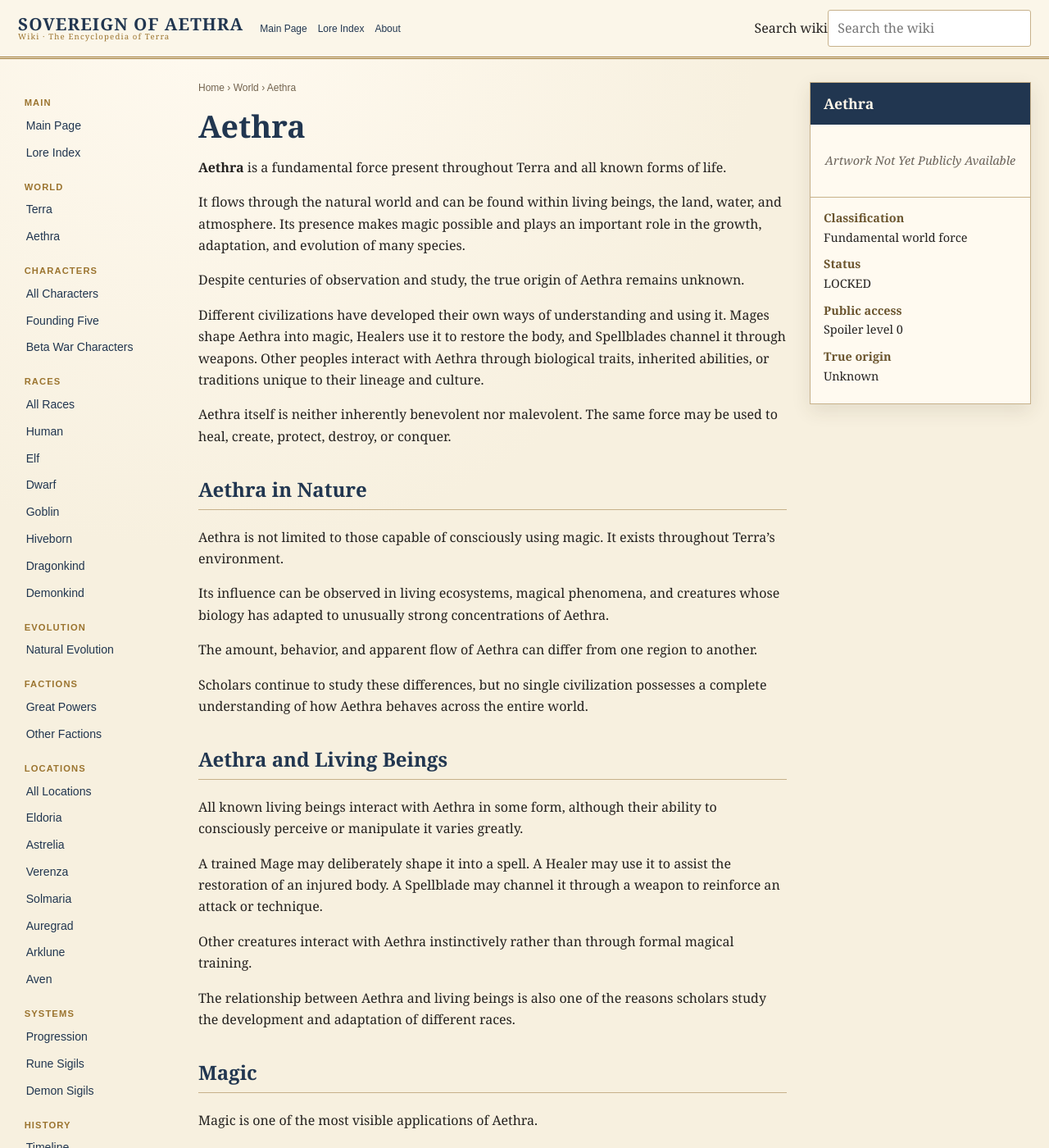
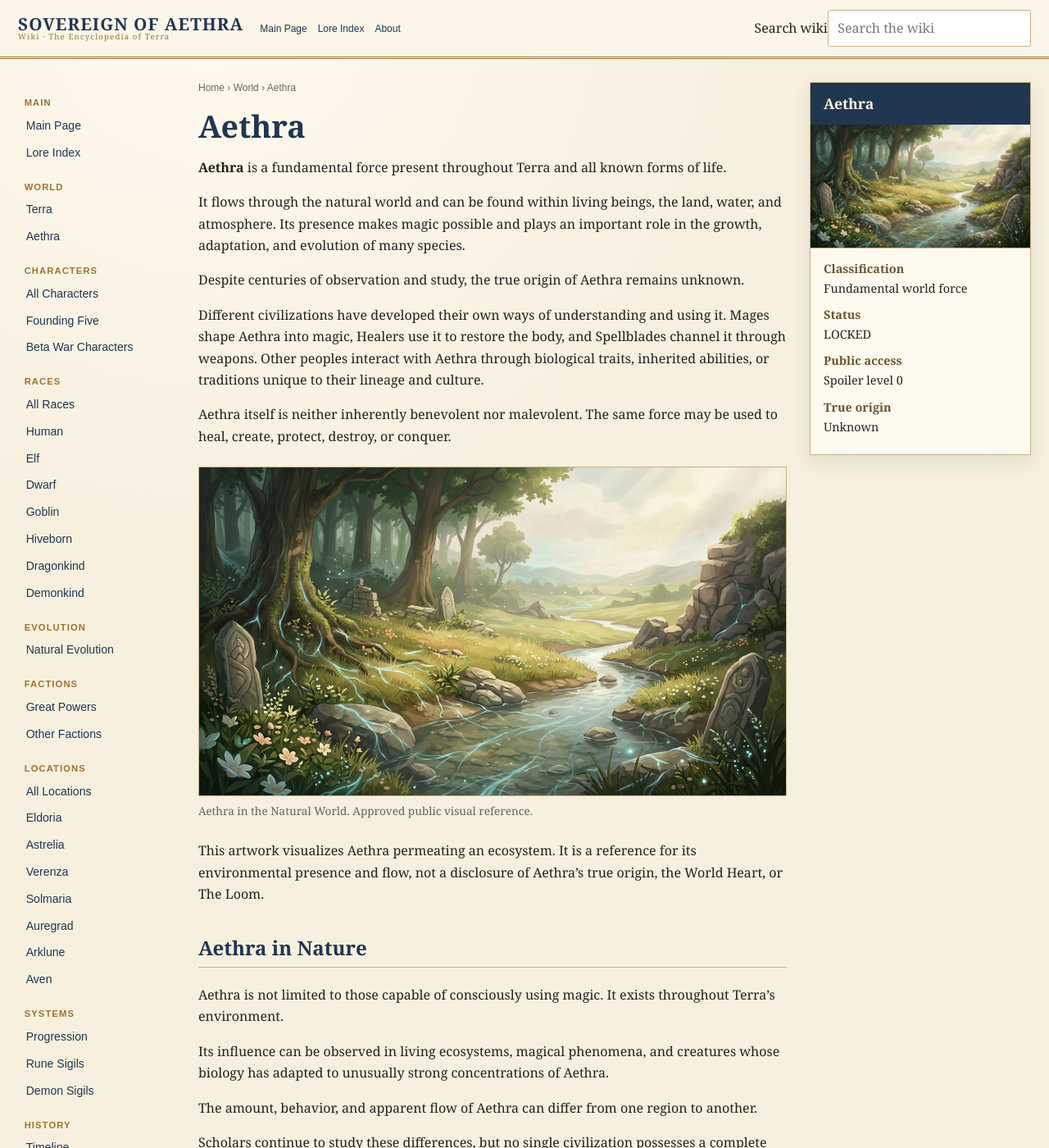
Before and after one commit to Iron-Bloom-Studio/sovereign-of-aethra-wiki, a Jekyll site: the page built from wiki/world/aethra.md, in a window 1280 px wide and 1400 px high. Shown: the whole window at 82% size. Built offline with Jekyll 4.4.1, drawn with Linux system fonts in a browser that asks for light colours.

Commit message:
feat: publish Aethra natural-world artwork

```diff
--- a/assets/wiki/search.json
+++ b/assets/wiki/search.json
@@ -1,5 +1,5 @@
 [
-  {"title":"Aethra","type":"World","tags":"magic life evolution distortion aethra scar asteron","description":"Fundamental force present throughout Terra and all known forms of life.","url":"/sovereign-of-aethra-wiki/wiki/world/aethra/"},
+  {"title":"Aethra","type":"World","tags":"magic life nature environmental flow evolution distortion aethra scar asteron","description":"Fundamental force present throughout Terra, with an approved natural-world visual reference.","url":"/sovereign-of-aethra-wiki/wiki/world/aethra/"},
   {"title":"Arklune","type":"Location / Faction","tags":"free city guild eldoria","description":"Independent city-state and guild headquarters.","url":"/sovereign-of-aethra-wiki/wiki/locations/arklune/"},
   {"title":"Aven","type":"Location","tags":"eldoria luca village","description":"Village in Eldoria and Luca's home.","url":"/sovereign-of-aethra-wiki/wiki/locations/aven/"},
   {"title":"Astrelia","type":"Location / Kingdom","tags":"magic kingdom myra star banner grand concord","description":"Magic Kingdom with an approved star-banner castle reference.","url":"/sovereign-of-aethra-wiki/wiki/locations/astrelia/"},
--- a/wiki/world/aethra.md
+++ b/wiki/world/aethra.md
@@ -8,6 +8,8 @@ status: LOCKED
 category: World
 infobox:
   name: Aethra
+  image: /assets/world/aethra/AETHRA_NATURAL_WORLD_FLOW_v1.jpg
+  image_alt: Approved visual reference of Aethra flowing through the natural world
   fields:
     Classification: Fundamental world force
     Status: LOCKED
@@ -26,6 +28,10 @@ Despite centuries of observation and study, the true origin of Aethra remains un
 Different civilizations have developed their own ways of understanding and using it. Mages shape Aethra into magic, Healers use it to restore the body, and Spellblades channel it through weapons. Other peoples interact with Aethra through biological traits, inherited abilities, or traditions unique to their lineage and culture.
 
 Aethra itself is neither inherently benevolent nor malevolent. The same force may be used to heal, create, protect, destroy, or conquer.
+
+<figure class="map-figure"><a class="lightbox-link" href="{{ '/assets/world/aethra/AETHRA_NATURAL_WORLD_FLOW_v1.jpg' | relative_url }}" data-lightbox data-caption="Aethra in the Natural World"><img loading="lazy" class="map" src="{{ '/assets/world/aethra/AETHRA_NATURAL_WORLD_FLOW_v1.jpg' | relative_url }}" alt="Approved visual reference of Aethra flowing through land, water, stone, and living plants"></a><figcaption>Aethra in the Natural World. Approved public visual reference.</figcaption></figure>
+
+This artwork visualizes Aethra permeating an ecosystem. It is a reference for its environmental presence and flow, not a disclosure of Aethra's true origin, the World Heart, or The Loom.
 
 ## Aethra in Nature
 
```
Also changed, not shown: wiki/artwork.md (+2 -2 lines), assets/world/aethra/AETHRA_NATURAL_WORLD_FLOW_v1.jpg (added).
